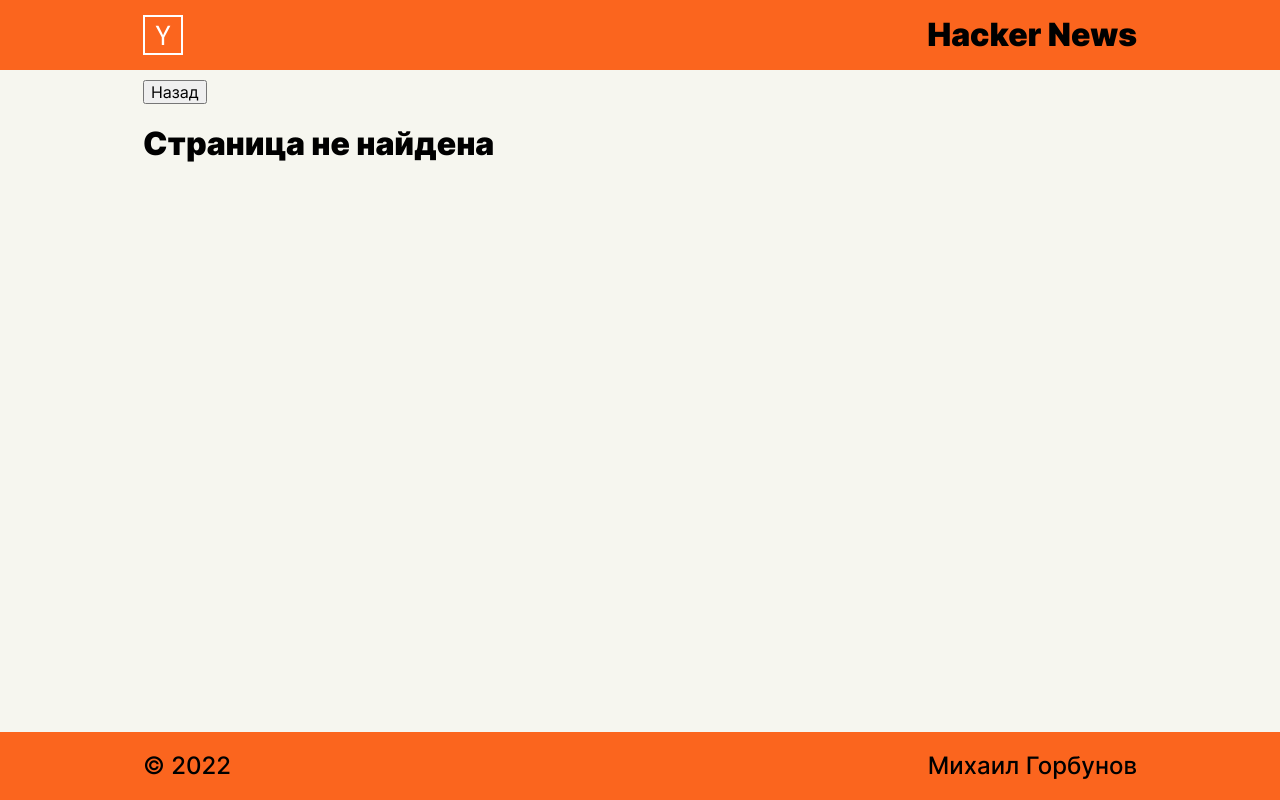
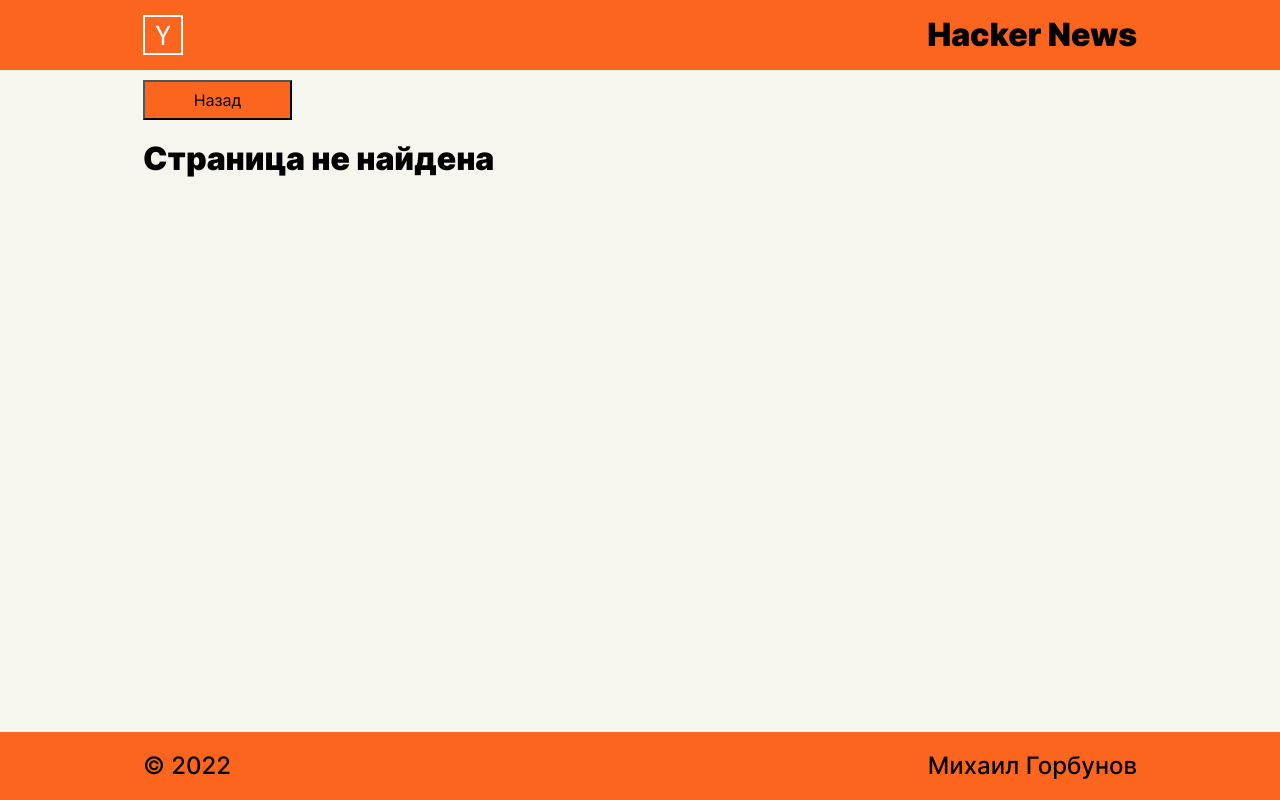
Before and after one commit to MigelG/hacker-news, a React (Create React App) app: page /hacker-news/news/1 in a window 1280 px wide. Before the commit this address led to /hacker-news/error. Built offline with nearby package versions, Linux system fonts and the light colour scheme.

Commit message:
add MyButton

```diff
--- a/src/components/App/App.js
+++ b/src/components/App/App.js
@@ -1,6 +1,6 @@
 import Header from '../Header/Header';
 import Footer from '../Footer/Footer';
-import { Navigate, Route, Routes } from 'react-router-dom';
+import { Route, Routes } from 'react-router-dom';
 import NewsPage from '../NewsPage/NewsPage';
 import NotFoundPage from '../NotFoundPage/NotFoundPage';
 import NewsList from '../NewsList/NewsList';
@@ -31,13 +31,11 @@
               <NewsPage />
             } />
 
-          <Route path='/error' element={
-            <NotFoundPage />
-          } />
-
-          <Route path='*' element={
-            <Navigate to='/error' />
-          } />
+          <Route
+            path='*'
+            element={
+              <NotFoundPage />
+            } />
         </Routes>
       </main>
 
--- a/src/components/CommentList/CommentsList.js
+++ b/src/components/CommentList/CommentsList.js
@@ -22,7 +22,6 @@
 
     return (
         <div className={styles.comments}>
-            <h2 className={styles.title}>Комментарии ({count.current}):</h2>
             <ul className={styles.list}>
                 {comments.map((comment) => <CommentItem
                     key={comment.id}
--- a/src/components/CommentList/CommentsList.module.scss
+++ b/src/components/CommentList/CommentsList.module.scss
@@ -1,12 +1,5 @@
 .comments {
     font-size: 16px;
-
-    .title {
-        margin: 0;
-        margin-bottom: 10px;
-        font-size: 18px;
-        font-weight: 500;
-    }
 
     .list {
         margin: 0;
--- a/src/components/NewsPage/NewsPage.jsx
+++ b/src/components/NewsPage/NewsPage.jsx
@@ -3,17 +3,15 @@
 import { useEffect, useRef, useState } from 'react';
 import api from '../../utils/api';
 import styles from './NewsPage.module.scss';
+import MyButton from '../ui/MyButton/MyButton';
+import NotFoundPage from '../NotFoundPage/NotFoundPage';
 
 function NewsPage() {
     const { id } = useParams();
     const [news, setNews] = useState({});
     const navigate = useNavigate();
     const count = useRef(0);
-
-    const regex = /^[0-9]+$/;
-    if (!regex.test(id)) {
-        navigate('/error');
-    }
+    const [notFoundError, setNotFoundError] = useState(false);
 
     // Получаю новость с сервера по id
     useEffect(() => {
@@ -22,7 +20,7 @@
                 if (i && i.type === 'story') {
                     setNews(i);
                 } else {
-                    navigate('/error');
+                    setNotFoundError(true);
                 }
             })
             .catch(err => console.log(err));
@@ -37,8 +35,10 @@
     const date = new Date(news.time * 1000);
 
     return (
+        notFoundError ?
+            <NotFoundPage /> :
             <article className={styles.news}>
-            <button className={styles.button} onClick={() => navigate('/')} >Назад</button>
+                <MyButton onClick={() => navigate('/')}>Назад</MyButton>
                 <div className={styles.info}>
                     <p className={styles.author}>Автор: {news.by}</p>
                     <p className={styles.date}>
@@ -51,11 +51,14 @@
                     <a className={styles.link} href={news.url} target='_blank' rel="noreferrer">Ссылка на новость</a> :
                     <span className={styles.link}>Ссылка на новость отсутствует</span>}
                 {news.kids ?
+                    <>
+                        <h2 className={styles.comments}>Комментарии ({count.current}):</h2>
                         <CommentsList
                             commentsList={news.kids}
                             changeAllKids={changeAllKids}
-                    count={count} /> :
-                'Комментариев пока нет :('}
+                            count={count} />
+                    </> :
+                    <h2 className={styles.comments}>Комментариев пока нет :(</h2>}
             </article>
     );
 }
--- a/src/components/NewsPage/NewsPage.module.scss
+++ b/src/components/NewsPage/NewsPage.module.scss
@@ -8,18 +8,6 @@
     max-width: 994px;
     margin: auto;
     font-size: 16px;
-
-    .button {
-        width: 15%;
-        min-width: 100px;
-        height: 40px;
-        background-color: vars.$main-color;
-    }
-
-    .button:hover {
-        cursor: pointer;
-        box-shadow: 0 0 5px black;
-    }
 
     .info {
         margin: 10px 0;
@@ -45,6 +33,13 @@
         display: inline-block;
         margin-bottom: 10px;
     }
+
+    .comments {
+        margin: 0;
+        margin-bottom: 10px;
+        font-size: 18px;
+        font-weight: 500;
+    }
 }
 
 @media screen and (min-width: 767px) {
--- a/src/components/NotFoundPage/NotFoundPage.js
+++ b/src/components/NotFoundPage/NotFoundPage.js
@@ -1,13 +1,16 @@
 import { useNavigate } from 'react-router-dom';
+import MyButton from '../ui/MyButton/MyButton';
 
-export default function NotFoundPage() {
+function NotFoundPage() {
 
     const navigate = useNavigate();
 
     return (
-        <div className='news'>
-            <button className='news__button' onClick={() => navigate('/news')} >Назад</button>
+        <>
+            <MyButton onClick={() => navigate('/')}>Назад</MyButton>
             <h1>Страница не найдена</h1>
-        </div>
+        </>
     )
 }
+
+export default NotFoundPage;
--- /dev/null
+++ b/src/components/ui/MyButton/MyButton.jsx
@@ -0,0 +1,14 @@
+import styles from './MyButton.module.scss';
+
+function MyButton({ children, ...props }) {
+    return (
+        <button
+            className={styles.button}
+            type='button'
+            {...props} >
+            {children}
+        </button>
+    )
+}
+
+export default MyButton;
--- /dev/null
+++ b/src/components/ui/MyButton/MyButton.module.scss
@@ -0,0 +1,13 @@
+@use 'src/styles/variables'as vars;
+
+.button {
+    width: 15%;
+    min-width: 100px;
+    height: 40px;
+    background-color: vars.$main-color;
+
+    &:hover {
+        cursor: pointer;
+        box-shadow: 0 0 5px black;
+    }
+}
```
Lines whose indentation alone changed are shown as unchanged.
